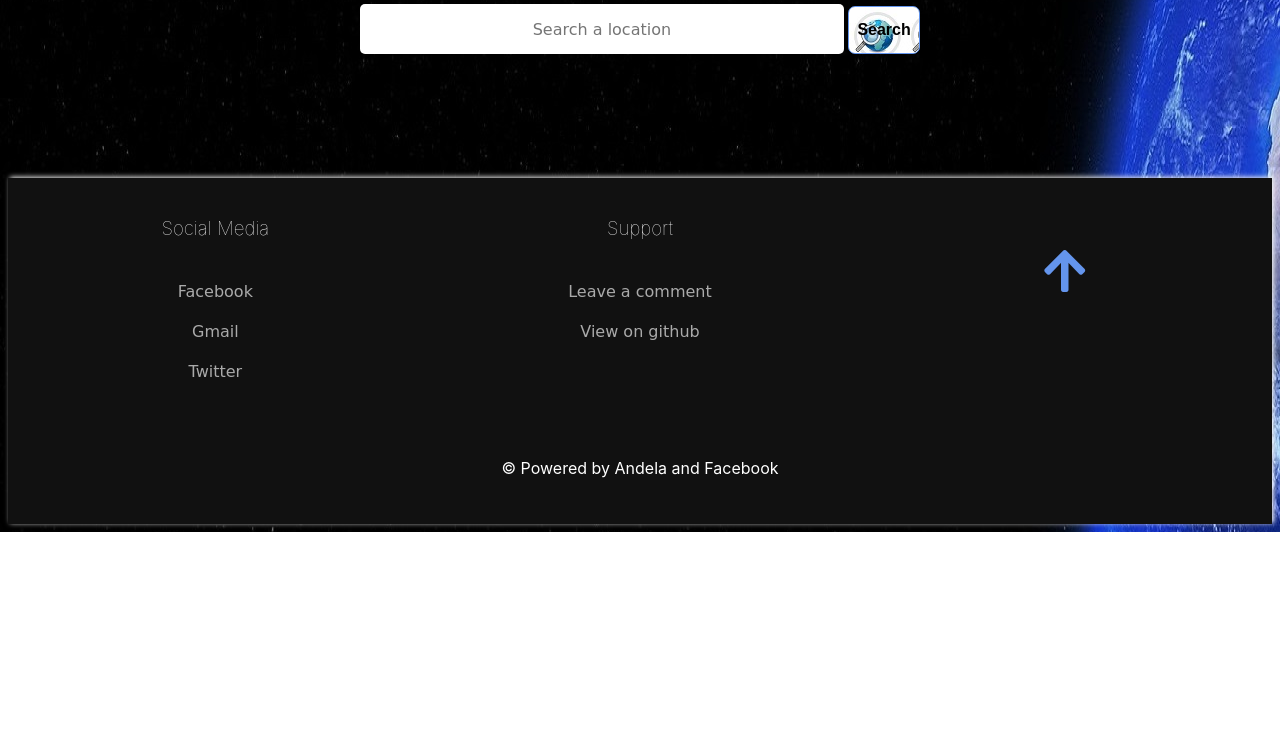
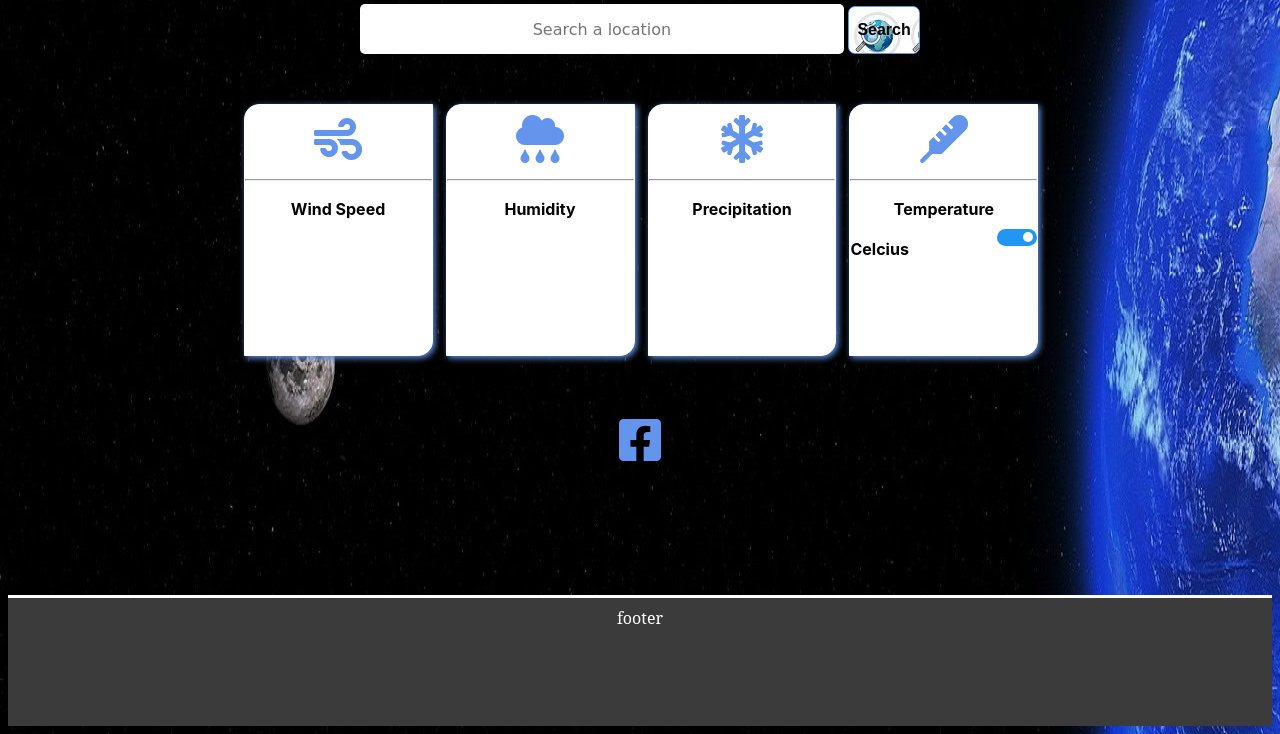
Before and after one commit to Haroonabdulrazaq/geo-search, a plain HTML site: page index.html in a window 1280 px wide. Shown: the part 622-1356 px from the top of the page. Before the commit the page ends 1154 px from the top, so only its background shows below. Drawn offline with Linux system fonts and the light colour scheme; some packages are replaced by stand-ins of ours.

Commit message:
Revert "implement footer"
This reverts commit 67504b8b895931db4b423550360a6dba4394e584.

```diff
--- a/css/main.css
+++ b/css/main.css
@@ -5,6 +5,7 @@
 
 
 body{
+    /* */
     color: black;
     font-size:1em;
     text-align:center;
@@ -13,7 +14,6 @@ body{
 
 }
 .header{
-    display: block;
     width: 100%;
     height:10em;
     background-image: linear-gradient(90deg,cornflowerblue, rgb(2, 2, 133));
@@ -21,17 +21,19 @@ body{
     border-radius: 0px 0px 5px 5px;
     box-shadow: 2px 2px 15px whitesmoke;
     font-family: 'Lobster', cursive;
+
+
 }
 
 h1{
-     width: auto;
+     width:auto;
     font-size: 5em;
-    float: left;
+    text-align: left;
     color: white;
     margin: 0px auto;
     box-sizing: border-box;
+
 }
-
 .logo-img{
 float: left;
 width:100px;
@@ -49,6 +51,8 @@ border-radius: 5px;
 margin:3em auto;
 width:80%;
 height:fit-content;
+
+/* border:2px solid black; */
 padding:10px;
 font-weight: lighter;
 
@@ -103,7 +107,6 @@ font-weight: lighter;
     grid-template-rows: 1fr;
     grid-gap: 15px;
     width: 80%;
-    height: auto;
     margin:50px auto;
 
 
@@ -187,6 +190,7 @@ i{
     width: 40px;
     height: 17px;
     float: right;
+
   }
   .Celcius{
       float: left;
@@ -263,58 +267,13 @@ i{
   }
 
 .footer{
-    width:100%;
-    height:fit-content;
-    color: white;
-    font-family: -apple-system, BlinkMacSystemFont, 'Segoe UI', Roboto, Oxygen, Ubuntu, Cantarell, 'Open Sans', 'Helvetica Neue', sans-serif;
-    background:#111;
-    box-shadow: 2px -1px 5px whitesmoke;
-    }
-    .footer{
-        display:grid;
-        grid-template-columns:1fr 1fr 1fr;
-        grid-template-rows: 2fr 1fr;
-        grid-gap: 10px;
-        color: white
-        }
-    .footer a{
-        color: #aaa;
-        text-decoration: none;
-    }
-    footer div a{
-        display: block;
-        margin: 0px;
-        font-family: 'Supermercado One', cursive;
-    }
-    .footer a:hover{
-        color: white;
-    }
-   .footer h3{
-    font-family: -apple-system, BlinkMacSystemFont, 'Segoe UI', Roboto, Oxygen, Ubuntu, Cantarell, 'Open Sans', 'Helvetica Neue', sans-serif;
-    font-weight: lighter;
-    }
-    footer div{
-        margin:10px;
-        box-sizing: border-box;
-    }
-    .footer-3{
-        width: 100px;
-        height: 100px;
-        border-radius: 50%;
-        margin: 50px auto;
-    }
-    .footer-3 i{
-        font-size: 48px;
-    }
-    .footer-3:hover{
-        opacity:0.7;
-        transition: .2s;
-    }
-    .footer-4{
-        grid-column: 1/4;
-        margin:auto auto;
-        line-height: 1.25em;
-    }
+    position: relative;
+width:100%;
+height:8em;
+color: white;
+background:#3b3b3b;
+border-top:3px solid white;
+}
 
 /*MEDIA QUERY*/
 @media all and (max-width:700px){
@@ -334,7 +293,8 @@ h1{
     border-radius: 5px;
     margin:3em auto;
     width:100%;
-    height:fit-content;
+    height:60em;
+   /* border:2px solid black; */
     padding:10px;
     font-weight: lighter;
 
@@ -391,7 +351,7 @@ height: 50%;
 
 
 
-/* Mobiles less than and equal to 412 screen size  */
+/*412 screen size  */
 @media all and (max-width:412px){
 
 
@@ -408,20 +368,21 @@ h1{
 }
 .main-wrapper{
     display:grid;
-    grid-template-rows: 1fr;
+    grid-template-rows: 1fr 1fr;
     grid-template-columns: 1fr ;
     grid-gap:5px;
     box-sizing: border-box;
     border-radius: 5px;
     margin:3em auto;
     width:100%;
-    height:fit-content;
-    height: auto;
+    height:60em;
     padding:10px;
     font-weight: lighter;
 
     }
-
+.main-wrapper{
+    width:100%;
+}
 .map-section{
     margin:0px auto;
     width:100%;
--- a/index.html
+++ b/index.html
@@ -7,17 +7,16 @@
     <link rel="stylesheet" href="css/main.css" type="text/css">
 
     <link rel="stylesheet" href="css/fontawesome-free-5.11.2-web/css/all.css">
+
+
     <title>Geo-search</title>
-
 </head>
 <body>
     <header>
-            <div class="header" id="header">
+        <div class="header">
                 <img src="img/search-logo.png" alt="search-logo" class="logo-img" title="Search-logo"><h1>Geo-Search</h1>
         </div>
-
     </header>
-
     <main>
         <section class="map-section">
            <div class="map" id="map"></div>
@@ -32,7 +31,7 @@
                     <button class="search-button" id="searchButton">Search</button>
                     <span id="error"></span>
                 </form>
-                    <div class="pop-up">
+                <div class="pop-u">
                     <div class="weather">
                         <div class="wind-speed current-weather">
                             <i class="fas fa-wind" title="Wind speed"></i> <hr>Wind Speed
@@ -62,23 +61,8 @@
         </section>
     </main>
 
-    <footer class="footer">
-        <div>
-        <h3> Social Media </h3>
-            <a href="#">Facebook</a>
-            <a href="#">Gmail </a>
-            <a href="#">Twitter</a>
-        </div>
-        <div>
-                <h3> Support</h3>
-                <a href="#">Leave a comment</a>
-                <a href="#">View on github</a>
-           </div>
-       <div> <div class="footer-3"> <a href="#header"> <i class="fas fa-arrow-up"  title="Top"></i> </a></div></div>
-
-        <div class="footer-4">&copy; Powered by Andela and Facebook</div>
-    </footer>
-
+   <footer class="footer">footer</footer>
+   <!--<script src="https://use.fontawesome.com/6dc3a45207.js"></script> -->
    <script src="js/script.js"></script>
    <script async defer
    src="https://maps.googleapis.com/maps/api/js?key=AIzaSyDnkEl_UehdS23iDfq3rjdWyvvSuAnKhv8&callback=initMap">
```
Lines whose indentation alone changed are shown as unchanged.
